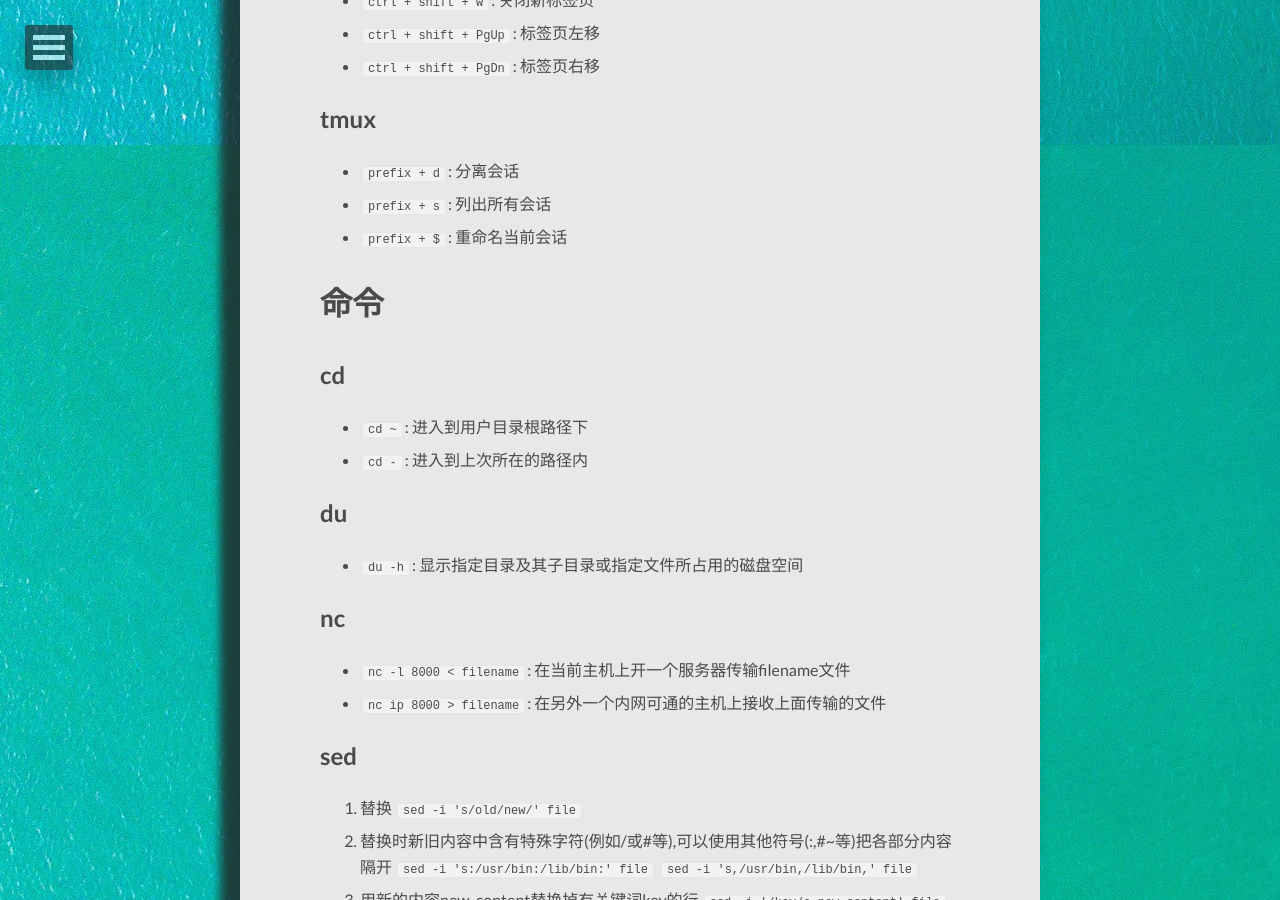
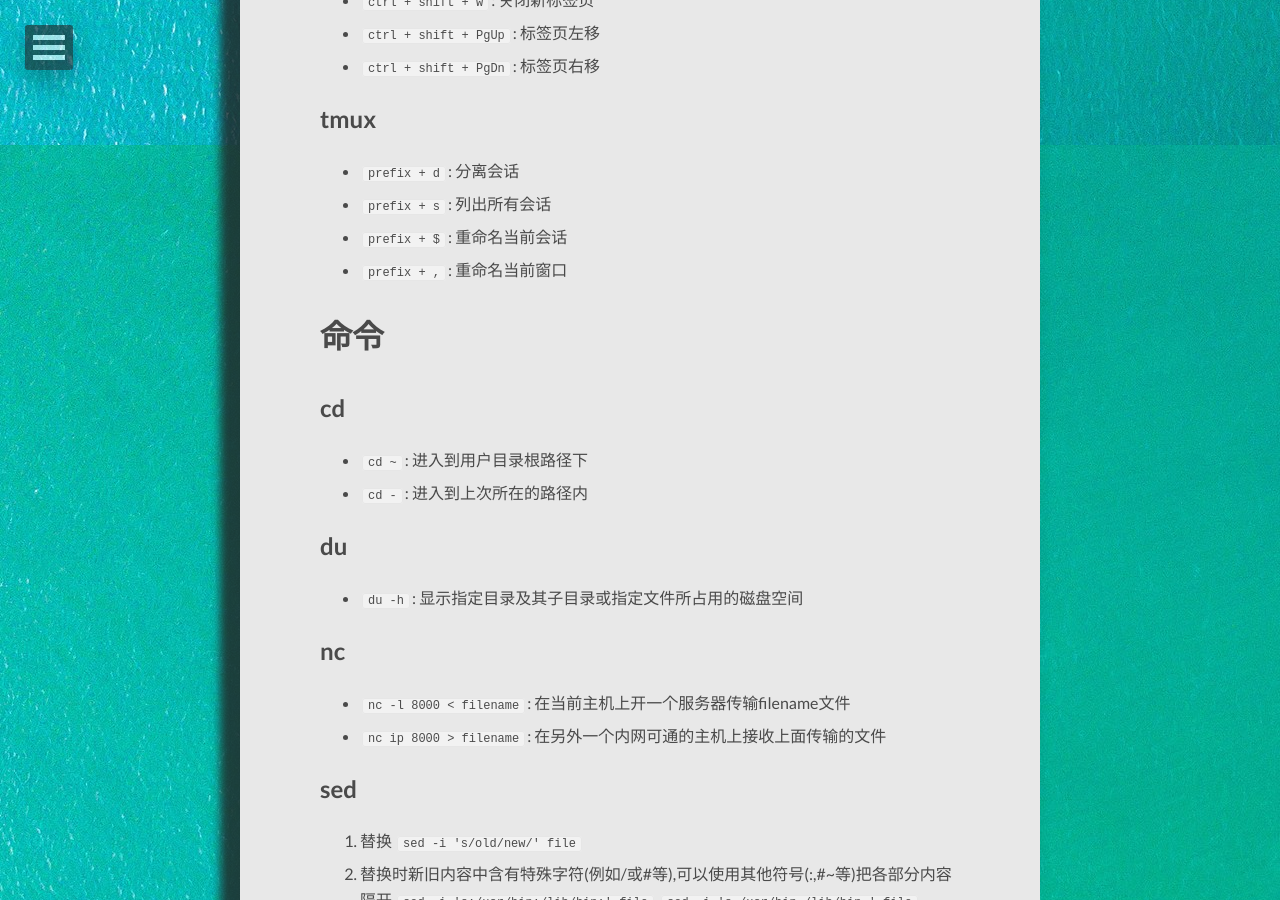
Before and after one commit to wfsly/blog, a Jekyll site: the page built from _posts/2017-09-26-Linux_Shell_Cheat_Sheet.markdown, in a window 1280 px wide and 900 px high, scrolled down 1774 px. Built offline with Jekyll 4.4.1, drawn with Linux system fonts in a browser that asks for light colours; nearby versions of some CDN libraries.

Commit message:
feat(tmux): update

```diff
--- a/_posts/2017-09-26-Linux_Shell_Cheat_Sheet.markdown
+++ b/_posts/2017-09-26-Linux_Shell_Cheat_Sheet.markdown
@@ -59,6 +59,7 @@
 - `prefix + d`: 分离会话
 - `prefix + s`: 列出所有会话
 - `prefix + $`: 重命名当前会话
+- `prefix + ,`: 重命名当前窗口
 
 
 # 命令
```
